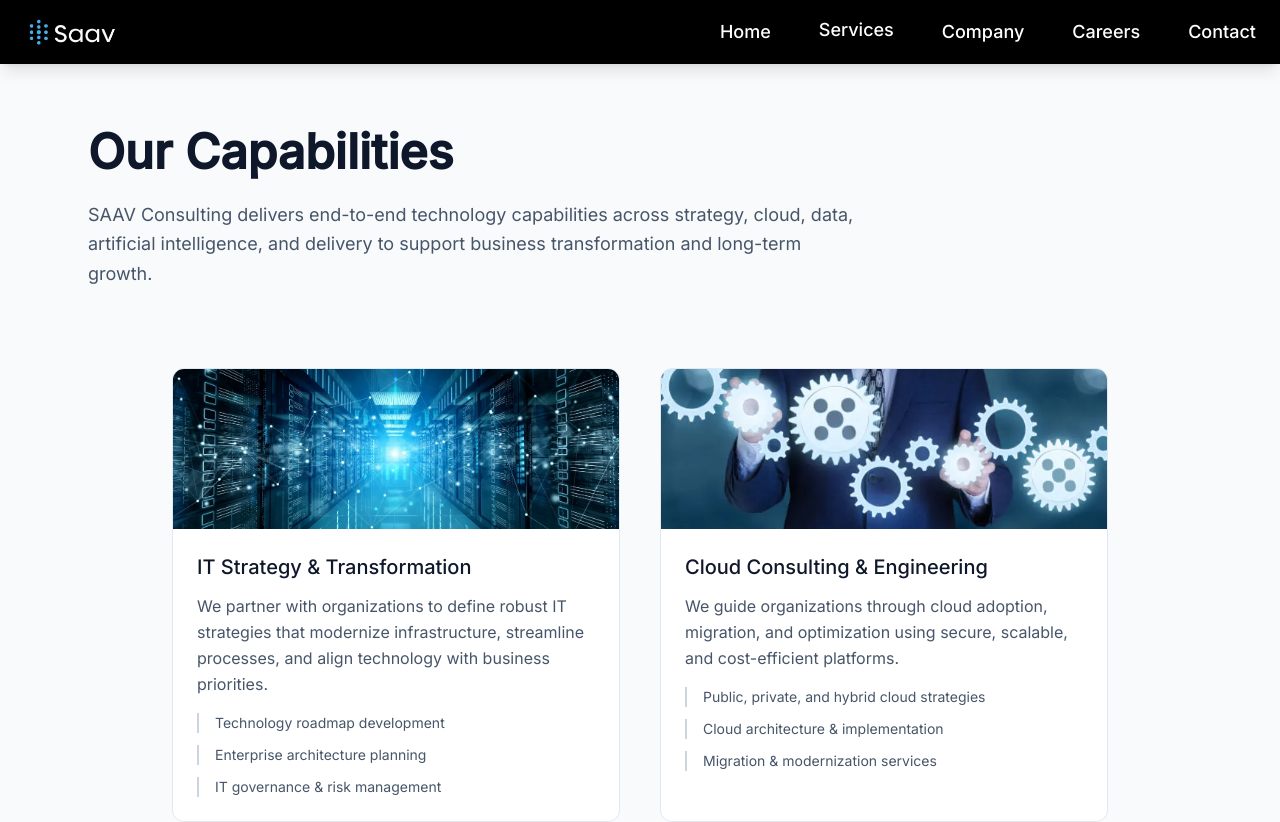
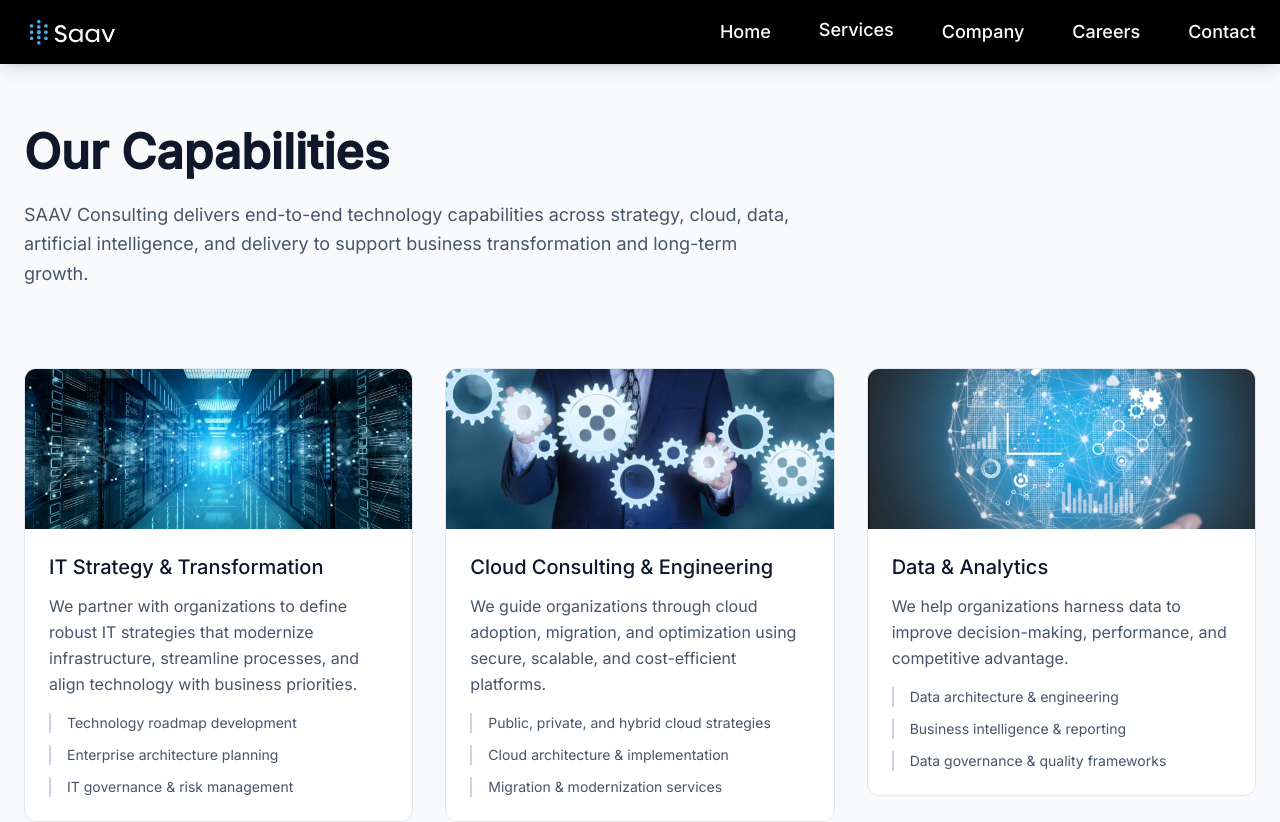
Before and after one commit to shubhanshu2002/saav-website, a React (Vite) app: page /capabilities in a window 1280 px wide. Shown: the top 822 px of the page. Built offline with nearby package versions, Linux system fonts and the light colour scheme.

Commit message:
clean up

```diff
--- a/src/components/Navbar.jsx
+++ b/src/components/Navbar.jsx
@@ -24,6 +24,11 @@ const Navbar = () => {
     window.addEventListener("scroll", handleScroll);
     return () => window.removeEventListener("scroll", handleScroll);
   }, []);
+
+  /* ---------- CLOSE MOBILE MENU ON ROUTE CHANGE ---------- */
+  useEffect(() => {
+    closeMobileMenu();
+  }, [location.pathname]);
 
   /* ---------- LOCK BODY SCROLL (MOBILE) ---------- */
   useEffect(() => {
@@ -73,8 +78,6 @@ const Navbar = () => {
           onClick={closeMobileMenu}
         >
           <img src={logo} alt="" className="w-[100px]" />
-
-          {/* Saav */}
         </NavLink>
 
         {/* DESKTOP NAV */}
@@ -86,7 +89,6 @@ const Navbar = () => {
             <span className="absolute -bottom-1 left-0 h-[2px] bg-blue-600 w-0 group-hover:w-full transition-all duration-300" />
           </li>
 
-          {/* SERVICES */}
           {/* SERVICES */}
           <li className="relative group">
             {/* Trigger */}
@@ -186,7 +188,6 @@ const Navbar = () => {
         <div className="fixed inset-0 z-50 md:hidden bg-[#020617] flex flex-col">
           {/* MOBILE HEADER */}
           <div className="flex items-center justify-between px-6 py-5 bg-[#020617]">
-            {/* <span className="text-2xl font-semibold text-white">SAAV.</span> */}
             <img src={logo} alt="" className="w-[100px]" />
 
             <button
--- a/src/pages/Capabilities.jsx
+++ b/src/pages/Capabilities.jsx
@@ -77,7 +77,7 @@ const Capabilities = () => {
       </Helmet>
 
       {/* PAGE INTRO */}
-      <section className="pt-32 pb-20" aria-label="Capabilities Overview">
+      {/* <section className="pt-32 pb-20" aria-label="Capabilities Overview">
         <div className="max-w-6xl mx-auto px-6">
           <h1 className="text-4xl md:text-5xl font-semibold mb-6">
             Our Capabilities
@@ -88,16 +88,30 @@ const Capabilities = () => {
             support business transformation and long-term growth.
           </p>
         </div>
-      </section>
+      </section> */}
+
+      {/* PAGE INTRO */}
+<section className="pt-32 pb-20" aria-label="Capabilities Overview">
+  <div className="max-w-7xl mx-auto px-6">
+    <h1 className="text-4xl md:text-5xl font-semibold mb-6">
+      Our Capabilities
+    </h1>
+    <p className="text-lg text-slate-600 max-w-3xl leading-relaxed">
+      SAAV Consulting delivers end-to-end technology capabilities across
+      strategy, cloud, data, artificial intelligence, and delivery to
+      support business transformation and long-term growth.
+    </p>
+  </div>
+</section>
 
       {/* CAPABILITIES GRID */}
       <section className="pb-32" aria-label="Capabilities List">
-        <div className="max-w-7xl mx-auto px-6 flex flex-wrap justify-center gap-10">
+        <div className="max-w-7xl mx-auto px-6 grid grid-cols-1 md:grid-cols-2 lg:grid-cols-3 gap-8 place-items-start">
           {capabilityGroups.map((group) => (
             <div
               key={group.title}
               className="
-                w-full max-w-md
+                w-full
                 bg-white border border-slate-200 rounded-xl overflow-hidden
                 transition-all duration-300
                 hover:shadow-lg hover:-translate-y-1
```
Lines whose indentation alone changed are shown as unchanged.
